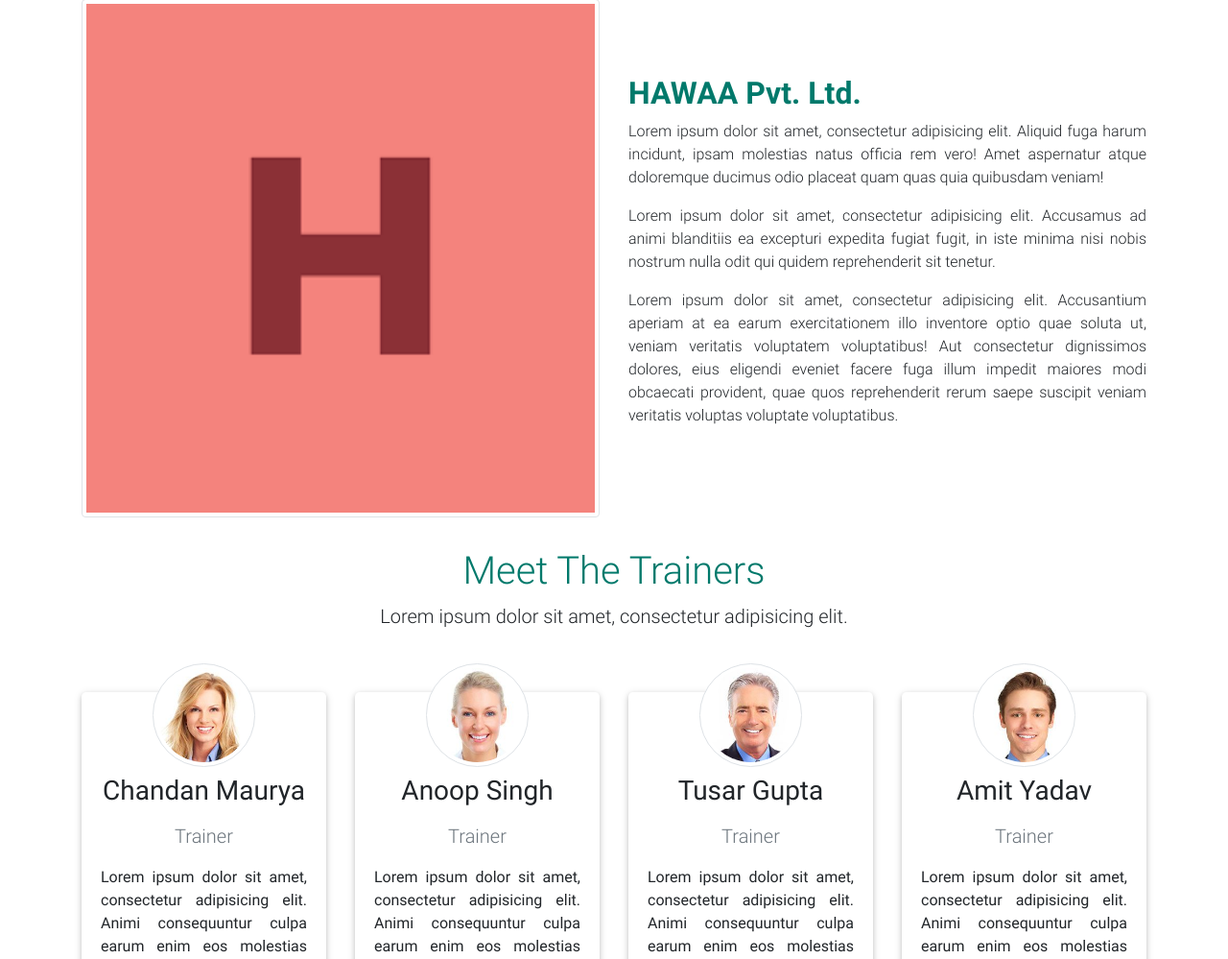
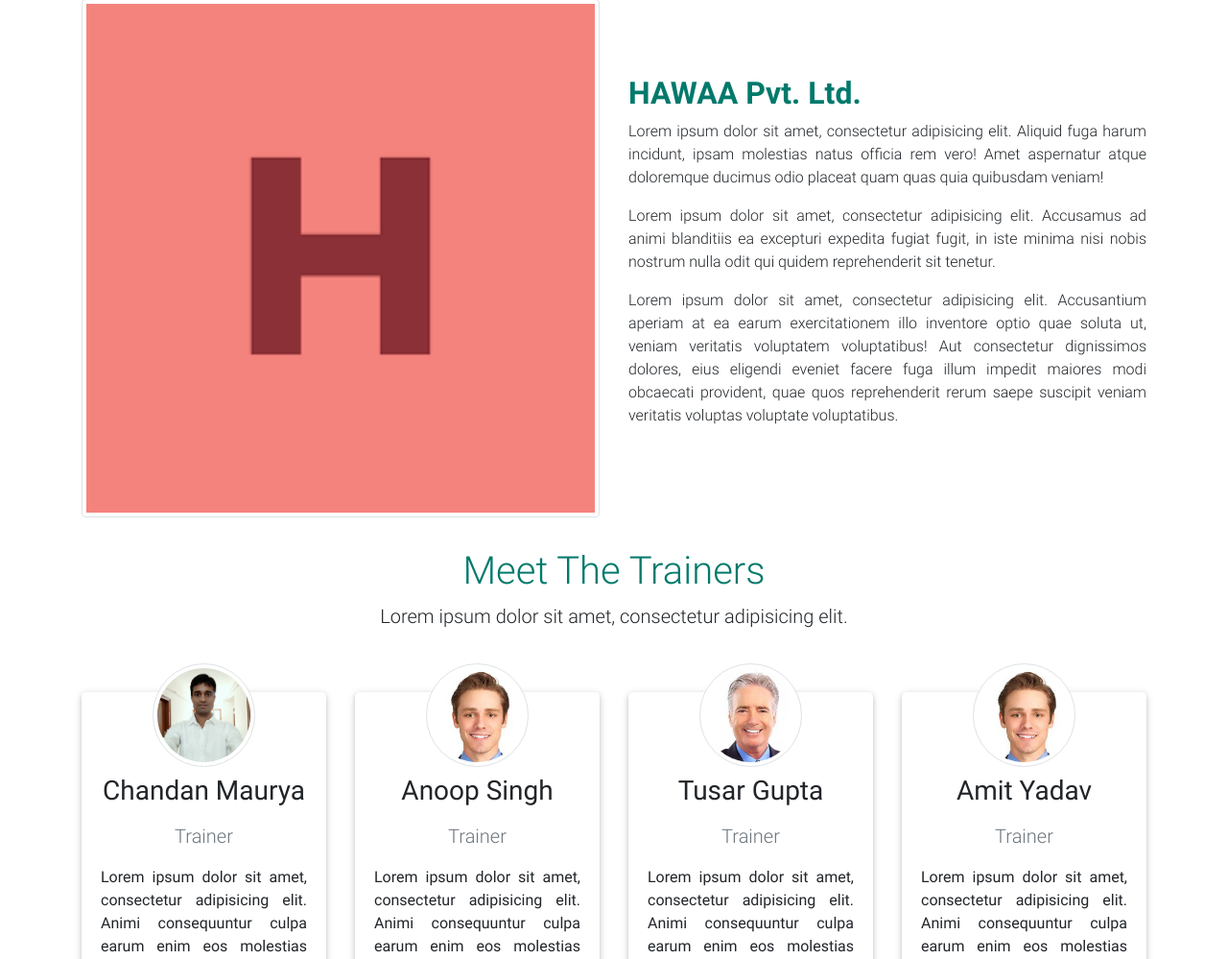
Before and after one commit to thechandanmaurya/HAWAA-Pvt.-Ltd., a plain HTML site: page about.html in a window 1280 px wide. Shown: the part 208-1207 px from the top of the page at 96% size. Drawn offline with Linux system fonts and the light colour scheme; some packages are replaced by stand-ins of ours; a script that the page names is missing.

Commit message:
Update about.html

```diff
--- a/about.html
+++ b/about.html
@@ -102,7 +102,7 @@
             <div class="col-md-3">
                 <div class="card text-center t_card">
                     <div class="card-body">
-                        <img src="../img/person1.jpg" class="img-fluid img-thumbnail rounded-circle w-50 t_img">
+                        <img src="img/chandan1.jpg" class="img-fluid img-thumbnail rounded-circle w-50 t_img">
                         <h3 class="mt-2">Chandan Maurya</h3>
                         <p class="text-muted lead">Trainer</p>
                         <p class="text-justify">Lorem ipsum dolor sit amet, consectetur adipisicing elit. Animi consequuntur culpa earum enim eos molestias officiis praesentium quod repellat vel.</p>
@@ -129,7 +129,7 @@
             <div class="col-md-3">
                 <div class="card text-center t_card">
                     <div class="card-body">
-                        <img src="img/person2.jpg" class="img-fluid img-thumbnail rounded-circle w-50 t_img">
+                        <img src="img/person4.jpg" class="img-fluid img-thumbnail rounded-circle w-50 t_img">
                         <h3 class="mt-2">Anoop Singh</h3>
                         <p class="text-muted lead">Trainer</p>
                         <p class="text-justify">Lorem ipsum dolor sit amet, consectetur adipisicing elit. Animi consequuntur culpa earum enim eos molestias officiis praesentium quod repellat vel.</p>
```
